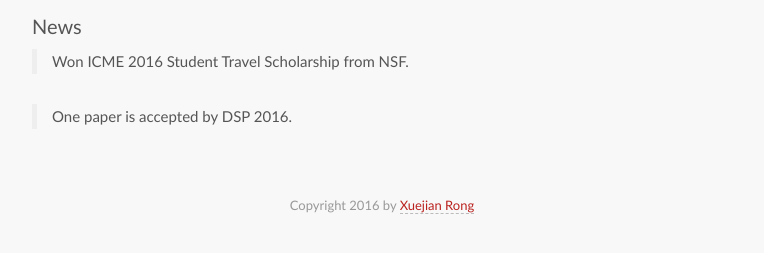
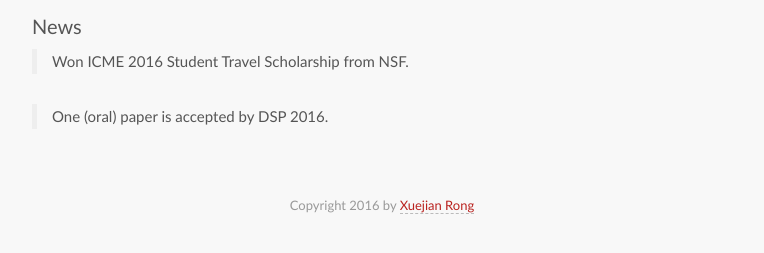
Before and after one commit to ionvision/ionvision.github.io.bk, a Jekyll site: the page built from index.md, in a window 1280 px wide. Shown: the part 430-683 px from the top of the page, without its empty margins (258-1022 px from the left). Built offline with Jekyll 4.4.1, drawn with Linux system fonts in a browser that asks for light colours; some web fonts are replaced.

Commit message:
Add info

```diff
--- a/index.md
+++ b/index.md
@@ -15,4 +15,4 @@ Currently my research interests mainly focus on inference and learning for scene
 
 > Won ICME 2016 Student Travel Scholarship from NSF.
 
-> One paper is accepted by DSP 2016.
+> One (oral) paper is accepted by DSP 2016.
```
